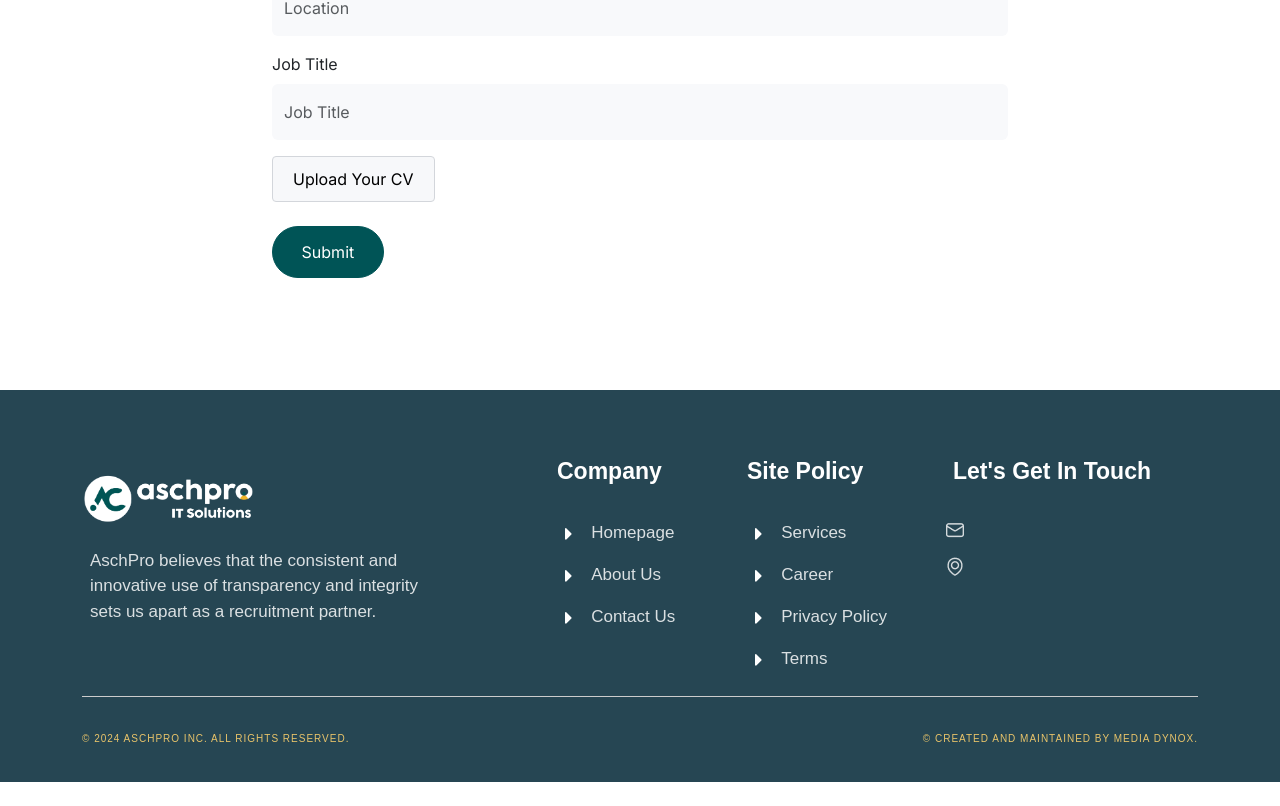
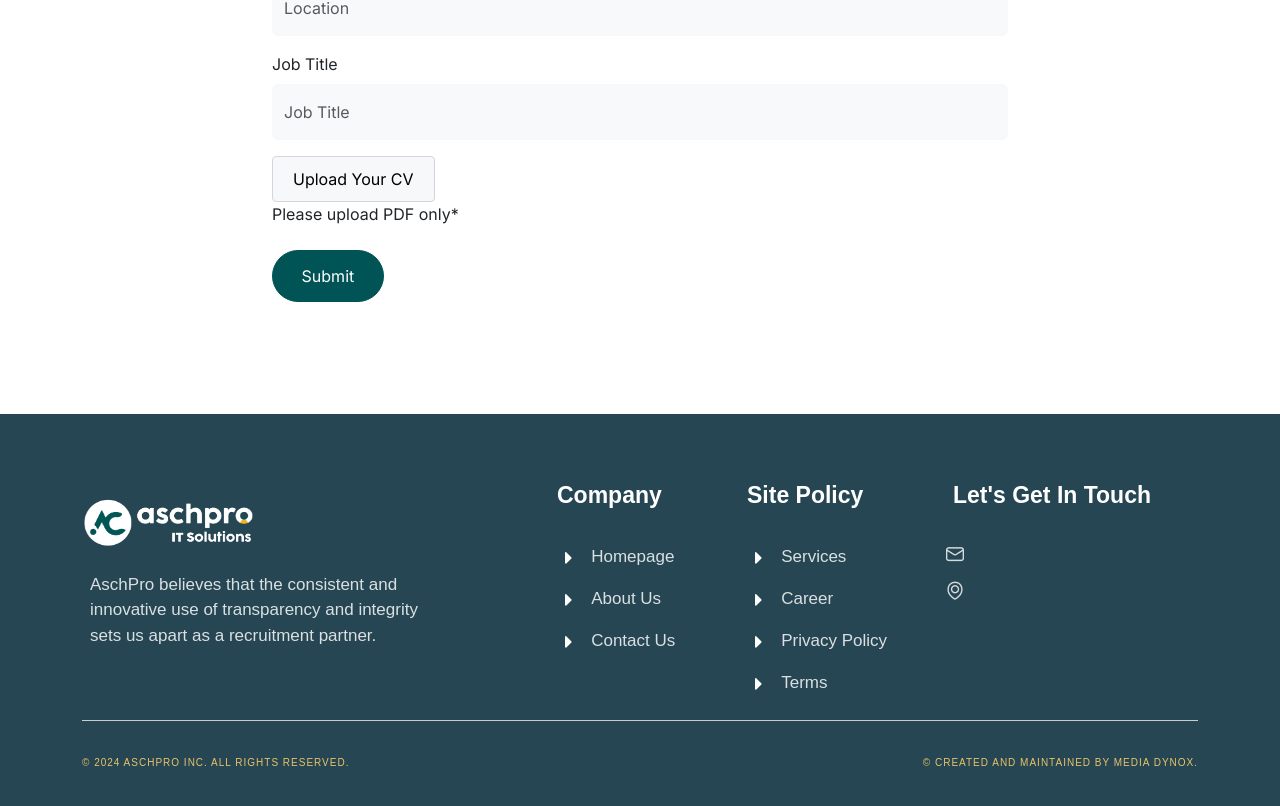
Before and after one commit to shishpal2000/aschpro, a Next.js app: page /careerform in a window 1280 px wide. Shown: the part 1121-1927 px from the top of the page. Before the commit the page ends 1903 px from the top, so only its background shows below. Built offline with nearby package versions, Linux system fonts and the light colour scheme; no server answers.

Commit message:
no changes

```diff
--- a/src/components/careerform/CareerForm.js
+++ b/src/components/careerform/CareerForm.js
@@ -163,6 +163,8 @@ const CareerForm = () => {
       });
     } catch (error) {
       console.error("Error submitting application:", error);
+
+
       // Swal.fire({
       //   title: "Error!",
       //   text: "An error occurred while submitting your application.",
@@ -316,6 +318,7 @@ const CareerForm = () => {
                   hidden
                 />
 
+
                 {fileName && (
                   <div className="file-details">
                     <p className="file-name">{fileName}</p>
@@ -331,6 +334,8 @@ const CareerForm = () => {
                 {errors.file && (
                   <div className="invalid-feedback">{errors.file}</div>
                 )}
+
+                <div> Please upload PDF only*</div>
 
                 <style jsx>{`
                   .file-input-label {
@@ -370,7 +375,10 @@ const CareerForm = () => {
                     margin-top: 5px;
                   }
                 `}</style>
+
               </div>
+
+
 
               <div>
                 <Button
@@ -384,6 +392,7 @@ const CareerForm = () => {
               </div>
             </div>
           </form>
+
         </div>
       </div>
     </div>
```
